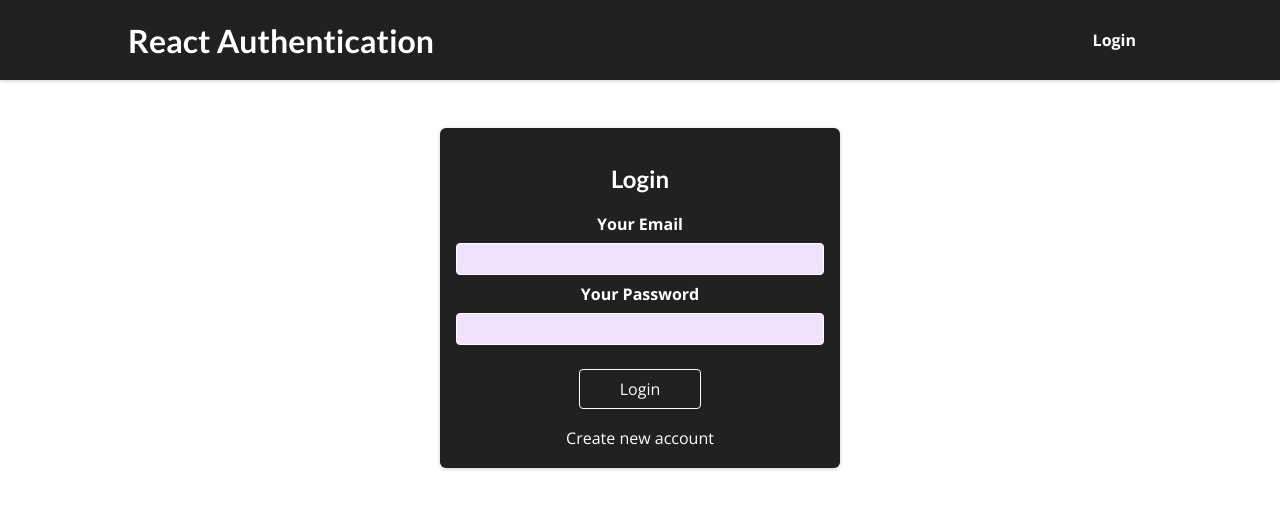
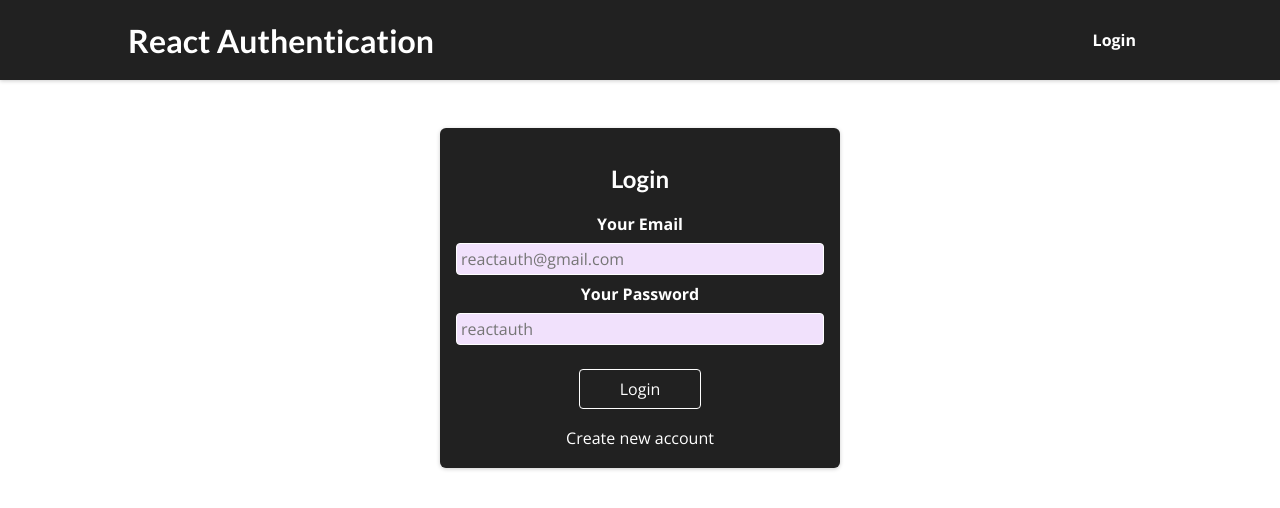
Before and after one commit to khunzinshine/React-Auth, a React (Create React App) app: page /auth in a window 1280 px wide. Shown: the top 508 px of the page. Built offline with nearby package versions, Linux system fonts and the light colour scheme.

Commit message:
add login placeholder

```diff
--- a/src/components/Auth/AuthForm.js
+++ b/src/components/Auth/AuthForm.js
@@ -1,7 +1,7 @@
-import { useState, useRef, useContext } from 'react';
-import { useHistory } from 'react-router-dom';
-import AuthContext from '../../store/authContext';
-import classes from './AuthForm.module.css';
+import { useState, useRef, useContext } from "react";
+import { useHistory } from "react-router-dom";
+import AuthContext from "../../store/authContext";
+import classes from "./AuthForm.module.css";
 
 const AuthForm = () => {
   const authContext = useContext(AuthContext);
@@ -19,14 +19,14 @@ const AuthForm = () => {
     let url;
     if (isLogin) {
       url =
-        'https://identitytoolkit.googleapis.com/v1/accounts:signInWithPassword?key=AIzaSyBrwIb5B11iL-nVclB-0ctdCEXfgfZTBbM';
+        "https://identitytoolkit.googleapis.com/v1/accounts:signInWithPassword?key=AIzaSyBrwIb5B11iL-nVclB-0ctdCEXfgfZTBbM";
     } else {
       url =
-        'https://identitytoolkit.googleapis.com/v1/accounts:signUp?key=AIzaSyBrwIb5B11iL-nVclB-0ctdCEXfgfZTBbM';
+        "https://identitytoolkit.googleapis.com/v1/accounts:signUp?key=AIzaSyBrwIb5B11iL-nVclB-0ctdCEXfgfZTBbM";
     }
     fetch(url, {
-      method: 'POST',
-      headers: { 'Content-Type': 'application/json' },
+      method: "POST",
+      headers: { "Content-Type": "application/json" },
       body: JSON.stringify({
         email: enteredEmail,
         password: enteredPassword,
@@ -40,7 +40,7 @@ const AuthForm = () => {
           return res.json();
         } else {
           return res.json().then((data) => {
-            let errorMsg = 'Authentication Failed!';
+            let errorMsg = "Authentication Failed!";
             if (data?.error?.message) {
               errorMsg = data.error.message;
             }
@@ -50,10 +50,10 @@ const AuthForm = () => {
       })
       .then((data) => {
         const remainTime = new Date(
-          new Date().getTime() + +data.expiresIn * 1000,
+          new Date().getTime() + +data.expiresIn * 1000
         );
         authContext.login(data.idToken, remainTime.toISOString());
-        history.replace('/');
+        history.replace("/");
         // console.log(authContext.login(data.idToken));
       })
       .catch((err) => {
@@ -67,19 +67,31 @@ const AuthForm = () => {
 
   return (
     <section className={classes.auth}>
-      <h1>{isLogin ? 'Login' : 'Sign Up'}</h1>
+      <h1>{isLogin ? "Login" : "Sign Up"}</h1>
       <form onSubmit={handleSubmit}>
         <div className={classes.control}>
           <label htmlFor="email">Your Email</label>
-          <input type="email" id="email" required ref={emailRef} />
+          <input
+            type="email"
+            id="email"
+            required
+            ref={emailRef}
+            placeholder="reactauth@gmail.com"
+          />
         </div>
         <div className={classes.control}>
           <label htmlFor="password">Your Password</label>
-          <input type="password" id="password" required ref={passwordRef} />
+          <input
+            type="password"
+            id="password"
+            required
+            ref={passwordRef}
+            placeholder="reactauth"
+          />
         </div>
         <div className={classes.actions}>
           {!isLoading ? (
-            <button>{isLogin ? 'Login' : 'Create Account'}</button>
+            <button>{isLogin ? "Login" : "Create Account"}</button>
           ) : (
             <p>Loading...</p>
           )}
@@ -88,7 +100,7 @@ const AuthForm = () => {
             className={classes.toggle}
             onClick={switchAuthModeHandler}
           >
-            {isLogin ? 'Create new account' : 'Login with existing account'}
+            {isLogin ? "Create new account" : "Login with existing account"}
           </button>
         </div>
       </form>
```
